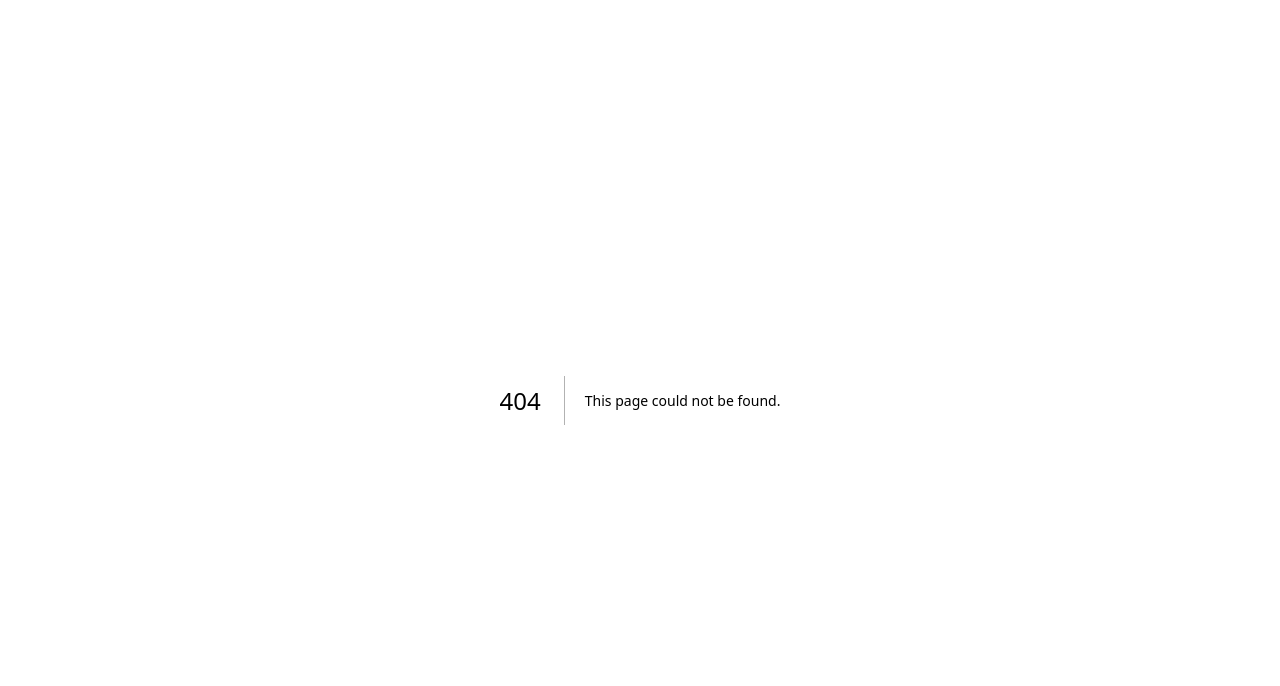
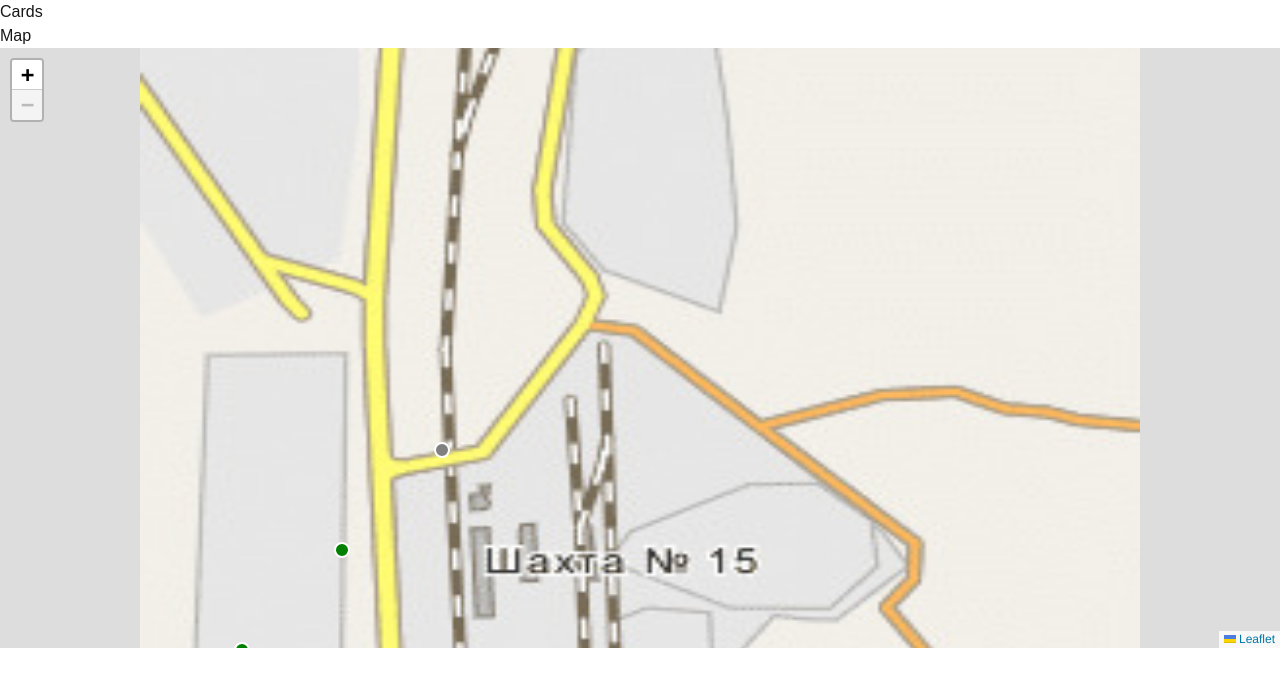
Before and after one commit to ViktorBobrov/RockPulse, a Next.js app in the folder rockpulse/: page /map in a window 1280 px wide. Before the commit this address had no page. Shown: the top 686 px of the page. Built offline with nearby package versions, Linux system fonts and the light colour scheme; sample sign-in values are in the browser's storage.

Commit message:
add:  добавил карту и расположение маркеров,подключил Leaflet

```diff
--- /dev/null
+++ b/rockpulse/app/(dashboard)/layout.tsx
@@ -0,0 +1,17 @@
+import { CardContextProvider } from "@/contexts/CardContext";
+import ProtectedRoute from "../components/ProtectedRoute";
+import Navbar from "../components/Navbar";
+
+export default function DashboardLayout({
+    children,
+  }: Readonly<{
+    children: React.ReactNode;
+  }>) {
+    return(<ProtectedRoute>
+        <CardContextProvider>
+        <Navbar />
+        {children}
+        </CardContextProvider>
+       </ProtectedRoute>
+    )
+  }
--- /dev/null
+++ b/rockpulse/app/(dashboard)/map/page.tsx
@@ -0,0 +1,19 @@
+"use client";
+
+import MashineMap from "@/app/components/MashineMap";
+import { CardContext } from "@/contexts/CardContext";
+import { useContext, } from "react";
+
+
+export default function MapPage() {
+    const context = useContext(CardContext)
+
+    return (
+         <MashineMap
+
+    machines={context.cards}
+    imageUrl="/map-image.jpg"
+    selectedId={null}
+  />
+    )
+}
--- /dev/null
+++ b/rockpulse/app/components/MashineMap.tsx
@@ -0,0 +1,44 @@
+"use client";
+import React from "react";
+import { Card } from "../types/card";
+import { MapContainer, ImageOverlay, Marker, Popup } from "react-leaflet";
+import L from "leaflet";
+import "leaflet/dist/leaflet.css";
+import { MachineStatus } from "../types/status";
+type MashineMapProps = {
+  imageUrl: string;
+  machines: Card[];
+  selectedId: number | null;
+}
+export default function MashineMap({ imageUrl, machines, selectedId }: MashineMapProps) {
+  const bounds: L.LatLngBoundsExpression = [[0, 0], [800, 1000]];
+  const getIcon = (status: MachineStatus) => {
+    const color = status === MachineStatus.WORK ? "green"
+      : status === MachineStatus.ERROR ? "red"
+      : "gray";
+    return L.divIcon({
+      className: "",
+      html: `<div style="width:16px;height:16px;border-radius:50%;background:${color};border:2px solid white"></div>`,
+    });         // ← закрыть divIcon
+  };            // ← закрыть getIcon
+  // RETURN компонента — отдельно
+  return (
+    <MapContainer
+      crs={L.CRS.Simple}
+      bounds={bounds}
+      style={{ height: "600px", width: "100%" }}
+      maxBounds={bounds}
+    >
+      <ImageOverlay url={imageUrl} bounds={bounds} />
+      {machines.map((machine) => (
+        <Marker
+          key={machine.id}
+          position={[machine.position.y, machine.position.x]}
+          icon={getIcon(machine.status)}
+        >
+          <Popup>{machine.name}</Popup>
+        </Marker>
+      ))}
+    </MapContainer>
+  );
+}
--- /dev/null
+++ b/rockpulse/app/components/Navbar.tsx
@@ -0,0 +1,16 @@
+"use client";
+import React from "react";
+import Link from "next/link";
+
+export default function Navbar() {
+    return (
+        <><nav>
+        <Link href="/">
+            <h3>Cards</h3>
+        </Link>
+        <Link href="/map"><h3>Map</h3></Link>
+
+        </nav>
+        </>
+    )
+}
--- a/rockpulse/app/components/ProtectedRoute.tsx
+++ b/rockpulse/app/components/ProtectedRoute.tsx
@@ -7,16 +7,15 @@ import { useRouter } from "next/navigation";
 
 
 export default function ProtectedRoute({children,}:{children: React.ReactNode|React.ReactNode[]}) {
- const {role: userRole} = useContext(AuthContext);
+ const {role: userRole,isLoading} = useContext(AuthContext);
+
 const router = useRouter();
 useEffect(() => {
+   if (isLoading) return;                        // ещё грузится — стоп
+   if (userRole === null) router.push("/login");
+}, [userRole,isLoading]);
 
-   if(userRole === null){
-    router.push("/login");
-
- };
-}, [userRole]);
-
+if (isLoading) return null;
 if (!userRole) return null;
- return<>{children}</>;
+return <>{children}</>;
 }
--- a/rockpulse/app/serverMock/machines.ts
+++ b/rockpulse/app/serverMock/machines.ts
@@ -9,6 +9,7 @@ export const mockMachines: Card[] = [
 		hydraulic: 120,
 		load: 16,
 		status: MachineStatus.WORK,
+		position:{x:100,y:100},
 	 },
 	 {
 		name: "SBH-250  №7",
@@ -17,6 +18,7 @@ export const mockMachines: Card[] = [
 		hydraulic: 120,
 		load: 44,
 		status: MachineStatus.WORK,
+		position:{x:200,y:200},
 	 },
 	 {
 		name: "PV-125  №14",
@@ -25,4 +27,5 @@ export const mockMachines: Card[] = [
 		hydraulic: 120,
 		load: 700,
 		status: MachineStatus.STOPPED,
+		position:{x:300,y:300},
 	 },]
--- a/rockpulse/app/types/card.ts
+++ b/rockpulse/app/types/card.ts
@@ -7,4 +7,5 @@ export type Card = {
   hydraulic: number;
   load: number;
   status: MachineStatus;
+  position:{x:number,y:number};
 };
--- a/rockpulse/contexts/AuthContext.tsx
+++ b/rockpulse/contexts/AuthContext.tsx
@@ -6,17 +6,19 @@ import { createContext, Dispatch, SetStateAction, useEffect, useState } from "re
 export const AuthContext = createContext({} as {
   role: UserRole | null;
   setRole: Dispatch<SetStateAction<UserRole | null>>;
+  isLoading: boolean;
 });
 
 export const AuthContextProvider =({children,}:{children: React.ReactNode|React.ReactNode[]}) => {
     const [role, setRole] = useState<UserRole | null>(null);
+    const[isLoading, setIsLoading] = useState(true);
     useEffect(() => {
         const role = localStorage.getItem("role");
         setRole(role as UserRole);
-
+        setIsLoading(false);
     }, []);
     return (
-        <AuthContext.Provider value={{ role,setRole}}>
+        <AuthContext.Provider value={{ role,setRole,isLoading}}>
             {children}
         </AuthContext.Provider>
     );
--- a/rockpulse/package.json
+++ b/rockpulse/package.json
@@ -9,12 +9,16 @@
     "lint": "eslint"
   },
   "dependencies": {
+    "@react-leaflet/core": "^3.0.0",
+    "leaflet": "^1.9.4",
     "next": "16.1.6",
     "react": "19.2.3",
-    "react-dom": "19.2.3"
+    "react-dom": "19.2.3",
+    "react-leaflet": "^5.0.0"
   },
   "devDependencies": {
     "@tailwindcss/postcss": "^4",
+    "@types/leaflet": "^1.9.21",
     "@types/node": "^20",
     "@types/react": "^19",
     "@types/react-dom": "^19",
```
Also changed, not shown: rockpulse/app/(dashboard)/page.tsx (renamed from rockpulse/app/page.tsx, +3 -6 lines), rockpulse/public/map-image.jpg (added), 1 other file (tests, documents, lock files or other folders).
